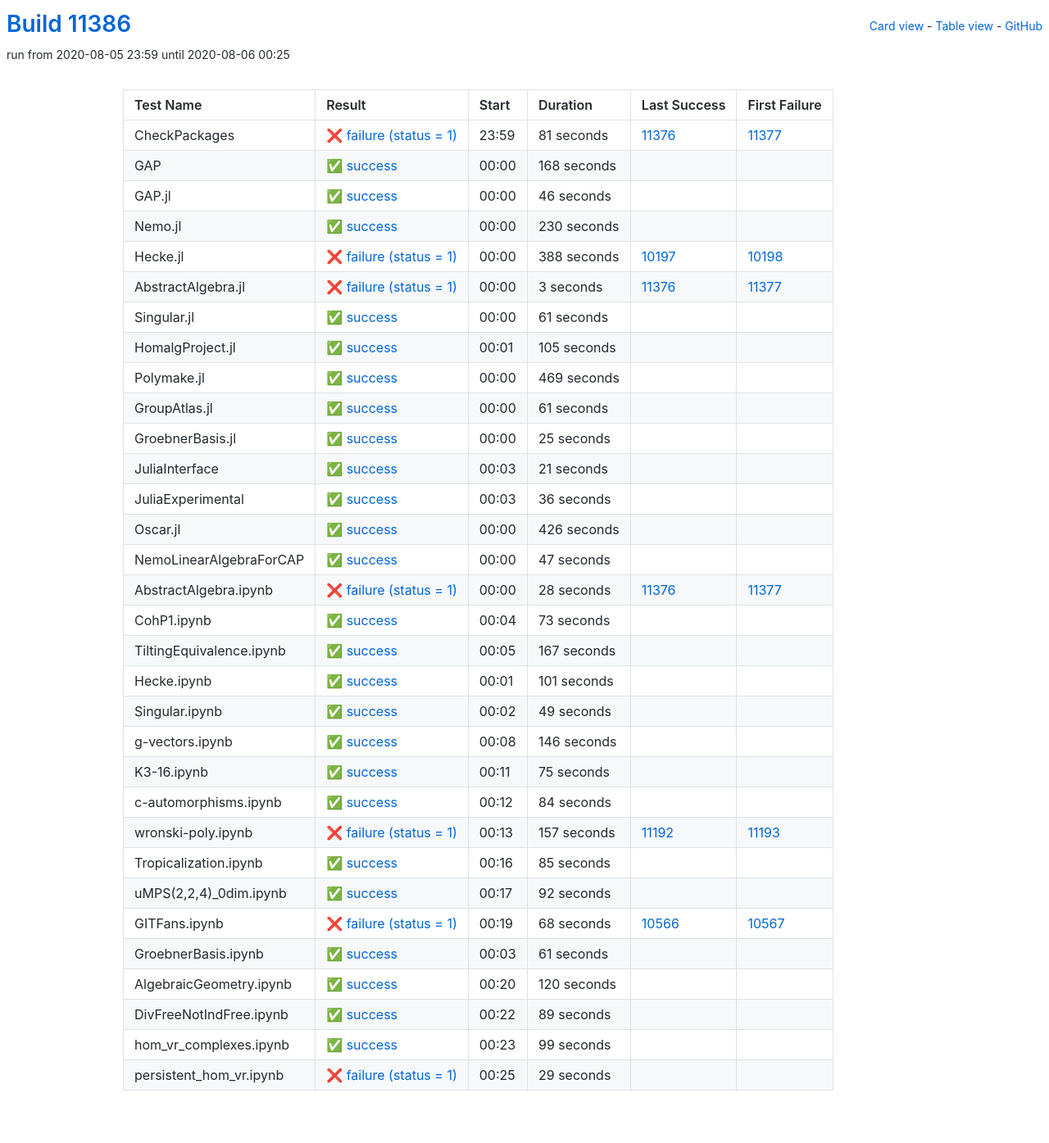
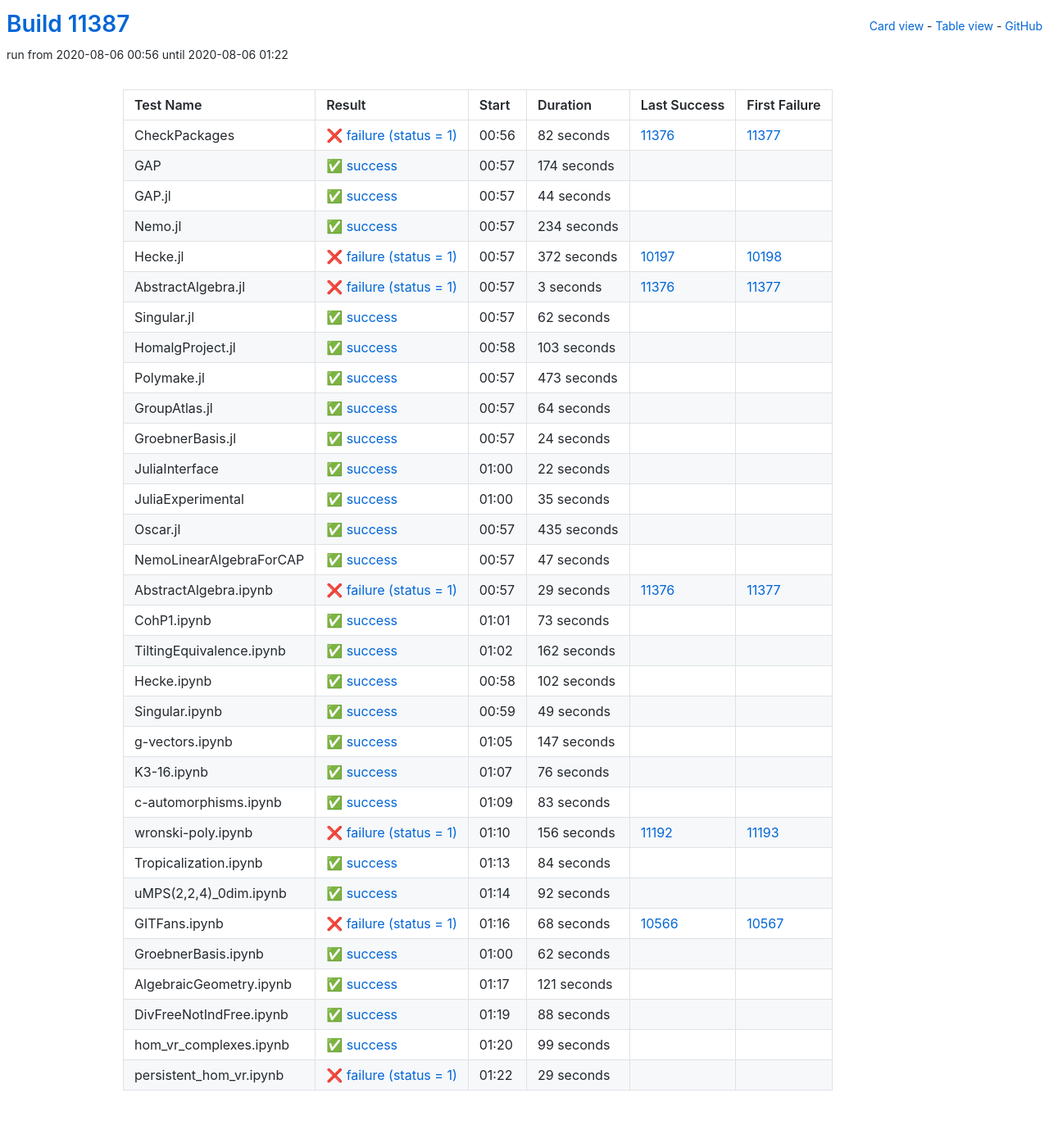
Before and after one commit to oscar-system/oscar-ci-status, a Jekyll site: the page built from table.html, in a window 1280 px wide. Shown: the whole page at 82% size. Built offline with Jekyll 4.4.1, drawn with Linux system fonts in a browser that asks for light colours.

Commit message:
Build #11387

```diff
--- a/_data/ci.yml
+++ b/_data/ci.yml
@@ -1,6 +1,6 @@
 ---
-build: 11386
-build_url: https://oscarci.mathematik.uni-kl.de/job/oscar/11386/
+build: 11387
+build_url: https://oscarci.mathematik.uni-kl.de/job/oscar/11387/
 job: oscar
 organization: oscar-system
 repo: oscar-ci-status
@@ -8,68 +8,68 @@
 tests:
 - name: CheckPackages
   id: checkpackages
-  log: https://oscarci.mathematik.uni-kl.de/job/oscar/11386/artifact/logs/build-11386/CheckPackages.log
-  start: 2020-08-05 23:59
+  log: https://oscarci.mathematik.uni-kl.de/job/oscar/11387/artifact/logs/build-11387/CheckPackages.log
+  start: 2020-08-06 00:56
   success: false
   exitcode: 1
   status: failure
-  duration: 81
+  duration: 82
   last_success: 11376
   last_success_url: https://oscarci.mathematik.uni-kl.de/job/oscar/11376/
   first_failure: 11377
   first_failure_url: https://oscarci.mathematik.uni-kl.de/job/oscar/11377/
 - name: GAP
   id: gap
-  log: https://oscarci.mathematik.uni-kl.de/job/oscar/11386/artifact/logs/build-11386/GAP.log
-  start: 2020-08-06 00:00
+  log: https://oscarci.mathematik.uni-kl.de/job/oscar/11387/artifact/logs/build-11387/GAP.log
+  start: 2020-08-06 00:57
   success: true
   exitcode: 0
   status: success
-  duration: 168
+  duration: 174
   last_success: false
   last_success_url:
   first_failure: false
   first_failure_url:
 - name: GAP.jl
   id: gap-jl
-  log: https://oscarci.mathematik.uni-kl.de/job/oscar/11386/artifact/logs/build-11386/GAP.jl.log
-  start: 2020-08-06 00:00
+  log: https://oscarci.mathematik.uni-kl.de/job/oscar/11387/artifact/logs/build-11387/GAP.jl.log
+  start: 2020-08-06 00:57
   success: true
   exitcode: 0
   status: success
-  duration: 46
+  duration: 44
   last_success: false
   last_success_url:
   first_failure: false
   first_failure_url:
 - name: Nemo.jl
   id: nemo-jl
-  log: https://oscarci.mathematik.uni-kl.de/job/oscar/11386/artifact/logs/build-11386/Nemo.jl.log
-  start: 2020-08-06 00:00
+  log: https://oscarci.mathematik.uni-kl.de/job/oscar/11387/artifact/logs/build-11387/Nemo.jl.log
+  start: 2020-08-06 00:57
   success: true
   exitcode: 0
   status: success
-  duration: 230
+  duration: 234
   last_success: false
   last_success_url:
   first_failure: false
   first_failure_url:
 - name: Hecke.jl
   id: hecke-jl
-  log: https://oscarci.mathematik.uni-kl.de/job/oscar/11386/artifact/logs/build-11386/Hecke.jl.log
-  start: 2020-08-06 00:00
+  log: https://oscarci.mathematik.uni-kl.de/job/oscar/11387/artifact/logs/build-11387/Hecke.jl.log
+  start: 2020-08-06 00:57
   success: false
   exitcode: 1
   status: failure
-  duration: 388
+  duration: 372
   last_success: 10197
   last_success_url: https://oscarci.mathematik.uni-kl.de/job/oscar/10197/
   first_failure: 10198
   first_failure_url: https://oscarci.mathematik.uni-kl.de/job/oscar/10198/
 - name: AbstractAlgebra.jl
   id: abstractalgebra-jl
-  log: https://oscarci.mathematik.uni-kl.de/job/oscar/11386/artifact/logs/build-11386/AbstractAlgebra.jl.log
-  start: 2020-08-06 00:00
+  log: https://oscarci.mathematik.uni-kl.de/job/oscar/11387/artifact/logs/build-11387/AbstractAlgebra.jl.log
+  start: 2020-08-06 00:57
   success: false
   exitcode: 1
   status: failure
@@ -80,104 +80,104 @@
   first_failure_url: https://oscarci.mathematik.uni-kl.de/job/oscar/11377/
 - name: Singular.jl
   id: singular-jl
-  log: https://oscarci.mathematik.uni-kl.de/job/oscar/11386/artifact/logs/build-11386/Singular.jl.log
-  start: 2020-08-06 00:00
+  log: https://oscarci.mathematik.uni-kl.de/job/oscar/11387/artifact/logs/build-11387/Singular.jl.log
+  start: 2020-08-06 00:57
   success: true
   exitcode: 0
   status: success
-  duration: 61
+  duration: 62
   last_success: false
   last_success_url:
   first_failure: false
   first_failure_url:
 - name: HomalgProject.jl
   id: homalgproject-jl
-  log: https://oscarci.mathematik.uni-kl.de/job/oscar/11386/artifact/logs/build-11386/HomalgProject.jl.log
-  start: 2020-08-06 00:01
+  log: https://oscarci.mathematik.uni-kl.de/job/oscar/11387/artifact/logs/build-11387/HomalgProject.jl.log
+  start: 2020-08-06 00:58
   success: true
   exitcode: 0
   status: success
-  duration: 105
+  duration: 103
   last_success: false
   last_success_url:
   first_failure: false
   first_failure_url:
 - name: Polymake.jl
   id: polymake-jl
-  log: https://oscarci.mathematik.uni-kl.de/job/oscar/11386/artifact/logs/build-11386/Polymake.jl.log
-  start: 2020-08-06 00:00
+  log: https://oscarci.mathematik.uni-kl.de/job/oscar/11387/artifact/logs/build-11387/Polymake.jl.log
+  start: 2020-08-06 00:57
   success: true
   exitcode: 0
   status: success
-  duration: 469
+  duration: 473
   last_success: false
   last_success_url:
   first_failure: false
   first_failure_url:
 - name: GroupAtlas.jl
   id: groupatlas-jl
-  log: https://oscarci.mathematik.uni-kl.de/job/oscar/11386/artifact/logs/build-11386/GroupAtlas.jl.log
-  start: 2020-08-06 00:00
+  log: https://oscarci.mathematik.uni-kl.de/job/oscar/11387/artifact/logs/build-11387/GroupAtlas.jl.log
+  start: 2020-08-06 00:57
   success: true
   exitcode: 0
   status: success
-  duration: 61
+  duration: 64
   last_success: false
   last_success_url:
   first_failure: false
   first_failure_url:
 - name: GroebnerBasis.jl
   id: groebnerbasis-jl
-  log: https://oscarci.mathematik.uni-kl.de/job/oscar/11386/artifact/logs/build-11386/GroebnerBasis.jl.log
-  start: 2020-08-06 00:00
+  log: https://oscarci.mathematik.uni-kl.de/job/oscar/11387/artifact/logs/build-11387/GroebnerBasis.jl.log
+  start: 2020-08-06 00:57
   success: true
   exitcode: 0
   status: success
-  duration: 25
+  duration: 24
   last_success: false
   last_success_url:
   first_failure: false
   first_failure_url:
 - name: JuliaInterface
   id: juliainterface
-  log: https://oscarci.mathematik.uni-kl.de/job/oscar/11386/artifact/logs/build-11386/JuliaInterface.log
-  start: 2020-08-06 00:03
+  log: https://oscarci.mathematik.uni-kl.de/job/oscar/11387/artifact/logs/build-11387/JuliaInterface.log
+  start: 2020-08-06 01:00
   success: true
   exitcode: 0
   status: success
-  duration: 21
+  duration: 22
   last_success: false
   last_success_url:
   first_failure: false
   first_failure_url:
 - name: JuliaExperimental
   id: juliaexperimental
-  log: https://oscarci.mathematik.uni-kl.de/job/oscar/11386/artifact/logs/build-11386/JuliaExperimental.log
-  start: 2020-08-06 00:03
+  log: https://oscarci.mathematik.uni-kl.de/job/oscar/11387/artifact/logs/build-11387/JuliaExperimental.log
+  start: 2020-08-06 01:00
   success: true
   exitcode: 0
   status: success
-  duration: 36
+  duration: 35
   last_success: false
   last_success_url:
   first_failure: false
   first_failure_url:
 - name: Oscar.jl
   id: oscar-jl
-  log: https://oscarci.mathematik.uni-kl.de/job/oscar/11386/artifact/logs/build-11386/Oscar.jl.log
-  start: 2020-08-06 00:00
+  log: https://oscarci.mathematik.uni-kl.de/job/oscar/11387/artifact/logs/build-11387/Oscar.jl.log
+  start: 2020-08-06 00:57
   success: true
   exitcode: 0
   status: success
-  duration: 426
+  duration: 435
   last_success: false
   last_success_url:
   first_failure: false
   first_failure_url:
 - name: NemoLinearAlgebraForCAP
   id: nemolinearalgebraforcap
-  log: https://oscarci.mathematik.uni-kl.de/job/oscar/11386/artifact/logs/build-11386/NemoLinearAlgebraForCAP.log
-  start: 2020-08-06 00:00
+  log: https://oscarci.mathematik.uni-kl.de/job/oscar/11387/artifact/logs/build-11387/NemoLinearAlgebraForCAP.log
+  start: 2020-08-06 00:57
   success: true
   exitcode: 0
   status: success
@@ -188,20 +188,20 @@
   first_failure_url:
 - name: AbstractAlgebra.ipynb
   id: abstractalgebra-ipynb
-  log: https://oscarci.mathematik.uni-kl.de/job/oscar/11386/artifact/logs/build-11386/AbstractAlgebra.ipynb.log
-  start: 2020-08-06 00:00
+  log: https://oscarci.mathematik.uni-kl.de/job/oscar/11387/artifact/logs/build-11387/AbstractAlgebra.ipynb.log
+  start: 2020-08-06 00:57
   success: false
   exitcode: 1
   status: failure
-  duration: 28
+  duration: 29
   last_success: 11376
   last_success_url: https://oscarci.mathematik.uni-kl.de/job/oscar/11376/
   first_failure: 11377
   first_failure_url: https://oscarci.mathematik.uni-kl.de/job/oscar/11377/
 - name: CohP1.ipynb
   id: cohp1-ipynb
-  log: https://oscarci.mathematik.uni-kl.de/job/oscar/11386/artifact/logs/build-11386/CohP1.ipynb.log
-  start: 2020-08-06 00:04
+  log: https://oscarci.mathematik.uni-kl.de/job/oscar/11387/artifact/logs/build-11387/CohP1.ipynb.log
+  start: 2020-08-06 01:01
   success: true
   exitcode: 0
   status: success
@@ -212,32 +212,32 @@
   first_failure_url:
 - name: TiltingEquivalence.ipynb
   id: tiltingequivalence-ipynb
-  log: https://oscarci.mathematik.uni-kl.de/job/oscar/11386/artifact/logs/build-11386/TiltingEquivalence.ipynb.log
-  start: 2020-08-06 00:05
+  log: https://oscarci.mathematik.uni-kl.de/job/oscar/11387/artifact/logs/build-11387/TiltingEquivalence.ipynb.log
+  start: 2020-08-06 01:02
   success: true
   exitcode: 0
   status: success
-  duration: 167
+  duration: 162
   last_success: false
   last_success_url:
   first_failure: false
   first_failure_url:
 - name: Hecke.ipynb
   id: hecke-ipynb
-  log: https://oscarci.mathematik.uni-kl.de/job/oscar/11386/artifact/logs/build-11386/Hecke.ipynb.log
-  start: 2020-08-06 00:01
+  log: https://oscarci.mathematik.uni-kl.de/job/oscar/11387/artifact/logs/build-11387/Hecke.ipynb.log
+  start: 2020-08-06 00:58
   success: true
   exitcode: 0
   status: success
-  duration: 101
+  duration: 102
   last_success: false
   last_success_url:
   first_failure: false
   first_failure_url:
 - name: Singular.ipynb
   id: singular-ipynb
-  log: https://oscarci.mathematik.uni-kl.de/job/oscar/11386/artifact/logs/build-11386/Singular.ipynb.log
-  start: 2020-08-06 00:02
+  log: https://oscarci.mathematik.uni-kl.de/job/oscar/11387/artifact/logs/build-11387/Singular.ipynb.log
+  start: 2020-08-06 00:59
   success: true
   exitcode: 0
   status: success
@@ -248,32 +248,56 @@
   first_failure_url:
 - name: g-vectors.ipynb
   id: g-vectors-ipynb
-  log: https://oscarci.mathematik.uni-kl.de/job/oscar/11386/artifact/logs/build-11386/g-vectors.ipynb.log
-  start: 2020-08-06 00:08
+  log: https://oscarci.mathematik.uni-kl.de/job/oscar/11387/artifact/logs/build-11387/g-vectors.ipynb.log
+  start: 2020-08-06 01:05
   success: true
   exitcode: 0
   status: success
-  duration: 146
+  duration: 147
   last_success: false
   last_success_url:
   first_failure: false
   first_failure_url:
 - name: K3-16.ipynb
   id: k3-16-ipynb
-  log: https://oscarci.mathematik.uni-kl.de/job/oscar/11386/artifact/logs/build-11386/K3-16.ipynb.log
-  start: 2020-08-06 00:11
+  log: https://oscarci.mathematik.uni-kl.de/job/oscar/11387/artifact/logs/build-11387/K3-16.ipynb.log
+  start: 2020-08-06 01:07
   success: true
   exitcode: 0
   status: success
-  duration: 75
+  duration: 76
   last_success: false
   last_success_url:
   first_failure: false
   first_failure_url:
 - name: c-automorphisms.ipynb
   id: c-automorphisms-ipynb
-  log: https://oscarci.mathematik.uni-kl.de/job/oscar/11386/artifact/logs/build-11386/c-automorphisms.ipynb.log
-  start: 2020-08-06 00:12
+  log: https://oscarci.mathematik.uni-kl.de/job/oscar/11387/artifact/logs/build-11387/c-automorphisms.ipynb.log
+  start: 2020-08-06 01:09
+  success: true
+  exitcode: 0
+  status: success
+  duration: 83
+  last_success: false
+  last_success_url:
+  first_failure: false
+  first_failure_url:
+- name: wronski-poly.ipynb
+  id: wronski-poly-ipynb
+  log: https://oscarci.mathematik.uni-kl.de/job/oscar/11387/artifact/logs/build-11387/wronski-poly.ipynb.log
+  start: 2020-08-06 01:10
+  success: false
+  exitcode: 1
+  status: failure
+  duration: 156
+  last_success: 11192
+  last_success_url: https://oscarci.mathematik.uni-kl.de/job/oscar/11192/
+  first_failure: 11193
+  first_failure_url: https://oscarci.mathematik.uni-kl.de/job/oscar/11193/
+- name: Tropicalization.ipynb
+  id: tropicalization-ipynb
+  log: https://oscarci.mathematik.uni-kl.de/job/oscar/11387/artifact/logs/build-11387/Tropicalization.ipynb.log
+  start: 2020-08-06 01:13
   success: true
   exitcode: 0
   status: success
@@ -282,34 +306,10 @@
   last_success_url:
   first_failure: false
   first_failure_url:
-- name: wronski-poly.ipynb
-  id: wronski-poly-ipynb
-  log: https://oscarci.mathematik.uni-kl.de/job/oscar/11386/artifact/logs/build-11386/wronski-poly.ipynb.log
-  start: 2020-08-06 00:13
-  success: false
-  exitcode: 1
-  status: failure
-  duration: 157
-  last_success: 11192
-  last_success_url: https://oscarci.mathematik.uni-kl.de/job/oscar/11192/
-  first_failure: 11193
-  first_failure_url: https://oscarci.mathematik.uni-kl.de/job/oscar/11193/
-- name: Tropicalization.ipynb
-  id: tropicalization-ipynb
-  log: https://oscarci.mathematik.uni-kl.de/job/oscar/11386/artifact/logs/build-11386/Tropicalization.ipynb.log
-  start: 2020-08-06 00:16
-  success: true
-  exitcode: 0
-  status: success
-  duration: 85
-  last_success: false
-  last_success_url:
-  first_failure: false
-  first_failure_url:
 - name: uMPS(2,2,4)_0dim.ipynb
   id: umps-2-2-4-0dim-ipynb
-  log: https://oscarci.mathematik.uni-kl.de/job/oscar/11386/artifact/logs/build-11386/uMPS-2-2-4-_0dim.ipynb.log
-  start: 2020-08-06 00:17
+  log: https://oscarci.mathematik.uni-kl.de/job/oscar/11387/artifact/logs/build-11387/uMPS-2-2-4-_0dim.ipynb.log
+  start: 2020-08-06 01:14
   success: true
   exitcode: 0
   status: success
@@ -320,8 +320,8 @@
   first_failure_url:
 - name: GITFans.ipynb
   id: gitfans-ipynb
-  log: https://oscarci.mathematik.uni-kl.de/job/oscar/11386/artifact/logs/build-11386/GITFans.ipynb.log
-  start: 2020-08-06 00:19
+  log: https://oscarci.mathematik.uni-kl.de/job/oscar/11387/artifact/logs/build-11387/GITFans.ipynb.log
+  start: 2020-08-06 01:16
   success: false
   exitcode: 1
   status: failure
@@ -332,44 +332,44 @@
   first_failure_url: https://oscarci.mathematik.uni-kl.de/job/oscar/10567/
 - name: GroebnerBasis.ipynb
   id: groebnerbasis-ipynb
-  log: https://oscarci.mathematik.uni-kl.de/job/oscar/11386/artifact/logs/build-11386/GroebnerBasis.ipynb.log
-  start: 2020-08-06 00:03
+  log: https://oscarci.mathematik.uni-kl.de/job/oscar/11387/artifact/logs/build-11387/GroebnerBasis.ipynb.log
+  start: 2020-08-06 01:00
   success: true
   exitcode: 0
   status: success
-  duration: 61
+  duration: 62
   last_success: false
   last_success_url:
   first_failure: false
   first_failure_url:
 - name: AlgebraicGeometry.ipynb
   id: algebraicgeometry-ipynb
-  log: https://oscarci.mathematik.uni-kl.de/job/oscar/11386/artifact/logs/build-11386/AlgebraicGeometry.ipynb.log
-  start: 2020-08-06 00:20
+  log: https://oscarci.mathematik.uni-kl.de/job/oscar/11387/artifact/logs/build-11387/AlgebraicGeometry.ipynb.log
+  start: 2020-08-06 01:17
   success: true
   exitcode: 0
   status: success
-  duration: 120
+  duration: 121
   last_success: false
   last_success_url:
   first_failure: false
   first_failure_url:
 - name: DivFreeNotIndFree.ipynb
   id: divfreenotindfree-ipynb
-  log: https://oscarci.mathematik.uni-kl.de/job/oscar/11386/artifact/logs/build-11386/DivFreeNotIndFree.ipynb.log
-  start: 2020-08-06 00:22
+  log: https://oscarci.mathematik.uni-kl.de/job/oscar/11387/artifact/logs/build-11387/DivFreeNotIndFree.ipynb.log
+  start: 2020-08-06 01:19
   success: true
   exitcode: 0
   status: success
-  duration: 89
+  duration: 88
   last_success: false
   last_success_url:
   first_failure: false
   first_failure_url:
 - name: hom_vr_complexes.ipynb
   id: hom-vr-complexes-ipynb
-  log: https://oscarci.mathematik.uni-kl.de/job/oscar/11386/artifact/logs/build-11386/hom_vr_complexes.ipynb.log
-  start: 2020-08-06 00:23
+  log: https://oscarci.mathematik.uni-kl.de/job/oscar/11387/artifact/logs/build-11387/hom_vr_complexes.ipynb.log
+  start: 2020-08-06 01:20
   success: true
   exitcode: 0
   status: success
@@ -380,8 +380,8 @@
   first_failure_url:
 - name: persistent_hom_vr.ipynb
   id: persistent-hom-vr-ipynb
-  log: https://oscarci.mathematik.uni-kl.de/job/oscar/11386/artifact/logs/build-11386/persistent_hom_vr.ipynb.log
-  start: 2020-08-06 00:25
+  log: https://oscarci.mathematik.uni-kl.de/job/oscar/11387/artifact/logs/build-11387/persistent_hom_vr.ipynb.log
+  start: 2020-08-06 01:22
   success: false
   exitcode: 1
   status: failure
```
Also changed, not shown: README.md.
